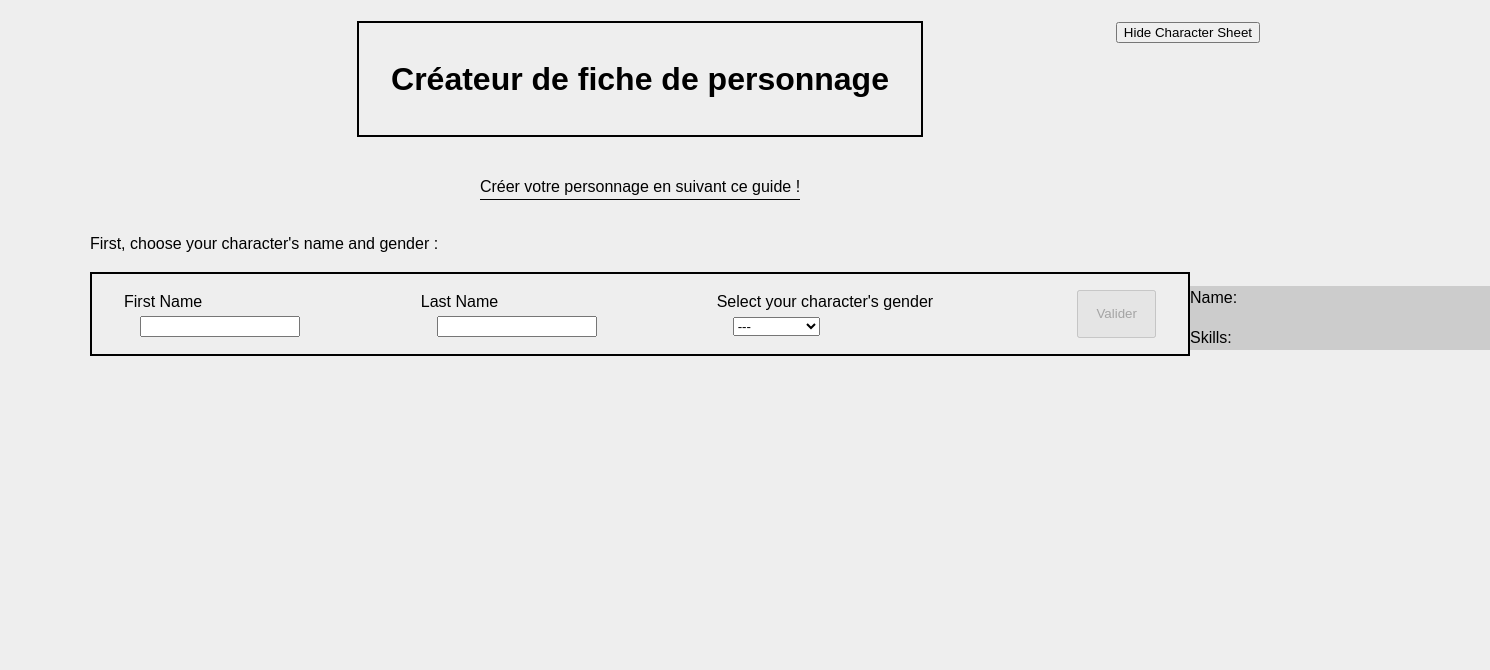
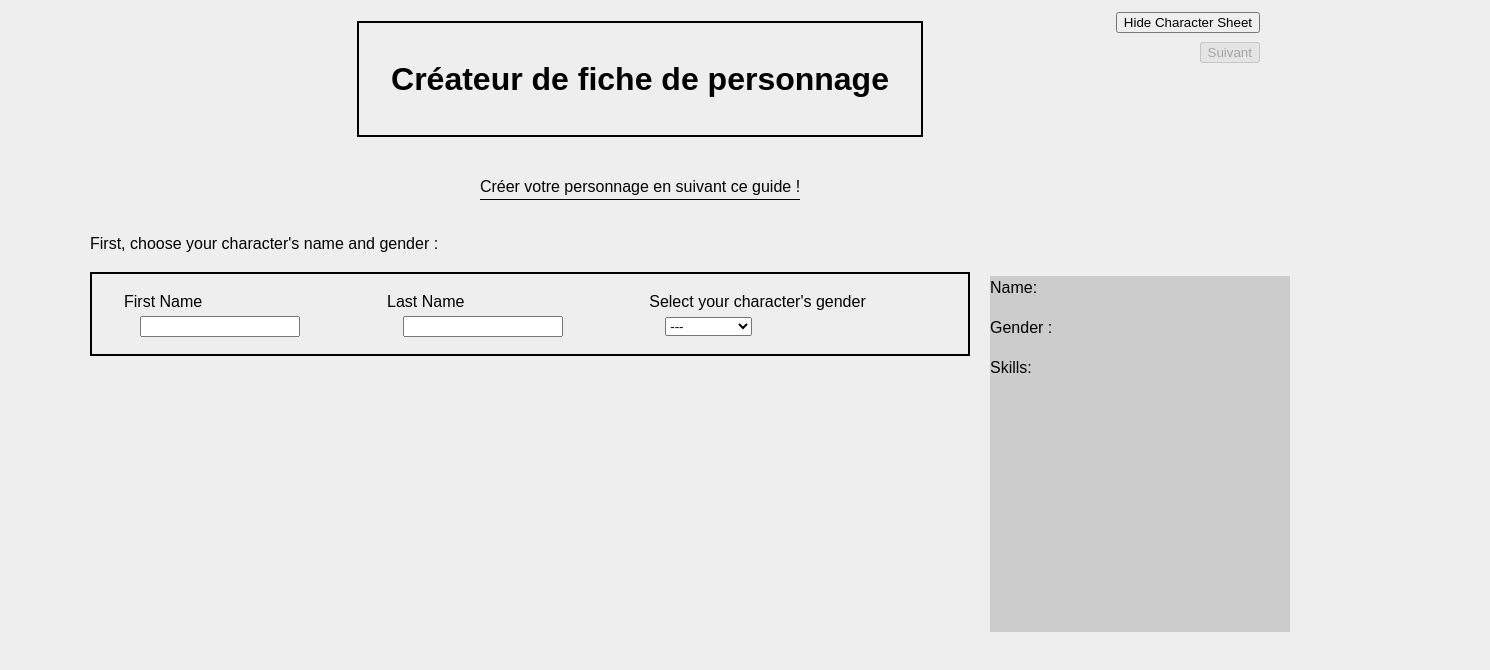
Before and after one commit to ManuelFolliot/CharacterSheetReact, a React (Create React App) app: page / in a window 1280 px wide. Both pictures are taken after a click on the button "Show Character Sheet". Shown: the top 670 px of the page, 1490 px wide, since content can reach past the window. Built offline with nearby package versions, Linux system fonts and the light colour scheme.

Commit message:
Added Next and Previous button

```diff
--- a/src/Components/App.js
+++ b/src/Components/App.js
@@ -1,5 +1,5 @@
-import React, { useState, useEffect } from 'react';
 import '../styles/App.css';
+import React, { useState, useEffect} from 'react';
 import Header from './Header';
 import CharacterName from './CharacterName';
 import OriginSelection from './OriginSelection';
@@ -8,23 +8,34 @@ import CharacterSheet from './CharacterSheet';
 
 function App() {
 
-  const [showCharacterSheet, setShowCharacterSheet] = useState(false);
+  /*************************************
+   * *************************************
+   * GESTION DU NOM ET GENRE DU PERSONNAGE
+   * *************************************
+  **************************************/
 
-  const handleCharacterSheet = () => {
-    setShowCharacterSheet(!showCharacterSheet);
-  }
+  const [characterInfo, setCharacterInfo] = useState({
+    firstname: "",
+    lastname: "",
+    gender: ""
+  })
 
-  const characterSheetBackground = {
-    backgroundColor: showCharacterSheet ? "#ccc" : "transparent",
+  const handleCharacterInfoChange = (key, value) => {
+    setCharacterInfo({
+      ...characterInfo,
+      [key]: value
+    });
   };
 
-  //Vérifie que l'utilisateur a bien rempli les champs prénom, nom et genre avant de pouvoir cliquer sur Valider
-  //et afficher la suite. Le boutton "valider" disparaitra.
-  const [characterNameValidated, setCharacterNameValidated] = useState(false);
-  const handleCharacterNameValidation = () => {
-    setCharacterNameValidated(true);
-    console.log()
-  };
+  useEffect(() => {
+    console.log(characterInfo);
+  }, [characterInfo]);
+
+  /********************************
+   * *************************************
+   * GESTION DES COMPETENCES
+   * *************************************
+  ********************************/
 
   const [baseSkills, setBaseSkills] = useState({
     Medecine: 0,
@@ -58,23 +69,126 @@ function App() {
     console.log("Updating skills");
   }, [baseSkills]);
 
+
+    /********************************************
+   * *************************************
+   * GESTION DE L'AFFICHAGE DES COMPOSANTS
+   * *************************************
+   ********************************************/
+
+    /**
+     * Affichage de la fiche perso
+     **/
+
+    const [showCharacterSheet, setShowCharacterSheet] = useState(false);
+
+    const handleCharacterSheet = () => {
+      setShowCharacterSheet(!showCharacterSheet);
+    }
+
+    /**
+     * Navigation entre les composants; Boutons suivants et précédents
+     **/
+
+    const [currentStep, setCurrentStep] = useState(0);
+
+    const handleNext = () => {
+      if (currentStep === 0 && isCharacterInfoChecked){
+        setCurrentStep(currentStep => currentStep + 1);
+      }
+      console.log(currentStep)
+    };
+
+    const handlePrevious = () => {
+      setCurrentStep(currentStep => currentStep - 1);
+    }
+
+    /**
+     * Validation des informations de base du personnage
+     **/
+
+    const [isCharacterInfoChecked, setIsCharacterInfoChecked] = useState(false);
+
+    useEffect(() => {
+      setIsCharacterInfoChecked(
+        characterInfo.firstname !== '',
+        characterInfo.lastname !== '',
+        characterInfo.gender !== ''
+      );
+    }, [characterInfo]);
+
+    /**
+     * Validation de la sélection d'origine du personnage
+     **/
+
+
+
+    /*************************************
+     * *************************************
+     * STYLE DE LA FICHE PERSONNAGE
+     * *************************************
+     *************************************/
+
+    const characterSheetBackground = {
+      backgroundColor: showCharacterSheet ? "#ccc" : "transparent",
+      height: '100%'
+    };
+
+    const containerStyle = {
+      width: showCharacterSheet ? '80%' : '100%'
+    };
+
+  /*************************
+     * *************************************
+     * COMPOSANTS
+     * *************************************
+     ************************/
+
+  const components = [
+    /**
+     * Sélection du prénom, nom, genre
+     **/
+    <CharacterName characterInfo={characterInfo}
+    onCharacterInfoChange={handleCharacterInfoChange}
+    isCharacterInfoChecked={isCharacterInfoChecked} setIsCharacterInfoChecked={setIsCharacterInfoChecked}/>,
+    /**
+     * Sélection de l'origine (initialisée à null)
+     **/
+    (originSelected === '' || currentStep >= 1) && (
+      <OriginSelection onSelectedOrigin={handleSelectedOrigin}/>
+    ),
+    /**
+     * Attribution des points de compétences
+     **/
+    baseSkills === {} ? null : (
+      <SkillDistribution baseSkills={baseSkills}/>
+    )
+  ];
+
   return (
     <div>
+      <div id="charactersheet-button-container">
+       <button onClick={handleCharacterSheet}>
+        {showCharacterSheet ? 'Hide Character Sheet' : 'Show Character Sheet'}
+      </button>
+      </div>
       <div id="button-container">
-        <button onClick={handleCharacterSheet}>
-          {showCharacterSheet ? 'Hide Character Sheet' : 'Show Character Sheet'}
-        </button>
+        {currentStep > 0 && <button onClick={handlePrevious}>Précédent</button>}
+        {currentStep < components.length - 1 &&
+        <button onClick={handleNext}
+        disabled={!characterInfo.firstname || !characterInfo.lastname || !characterInfo.gender}>
+          Suivant</button>}
       </div>
       <div id='container'>
         <Header />
         <div id='sidebarSheet'>
           <div style={characterSheetBackground}>
-            {showCharacterSheet && <CharacterSheet/>}
+            {showCharacterSheet && <CharacterSheet characterInfo={characterInfo} />}
           </div>
         </div>
-        <CharacterName onValidate={handleCharacterNameValidation}/>
-        {characterNameValidated && <OriginSelection onSelectedOrigin={handleSelectedOrigin}/>}
-        {originSelected !=='' && <SkillDistribution baseSkills={baseSkills}/>}
+        <div id="characterNameContainer" style={containerStyle}>
+          {components[currentStep]}
+        </div>
       </div>
     </div>
   );
--- a/src/Components/CharacterName.js
+++ b/src/Components/CharacterName.js
@@ -1,60 +1,49 @@
-import React, { useState } from 'react';
+import React, {useState, useEffect} from 'react';
 import '../styles/CharacterName.css'
 
-function CharacterName (props) {
+function CharacterName ({characterInfo, onCharacterInfoChange}) {
 
-    const [isCharacterNameSubmitted, characterNameIsSubmitted] = useState(false);
-
-    function handleCharacterNameValidation(event) {
-        event.preventDefault();
-        props.onValidate();
-        characterNameIsSubmitted(true);
-    }
-
-    const [characterNameForm, setcharacterNameForm] = useState({
-        firstName: "",
-        lastName: "",
-        gender: ""
-    });
+    const [isCharacterInfoChecked, setIsCharacterInfoChecked] = useState(false);
 
     const handleInputChange = (event) => {
         const {name, value} = event.target;
-        setcharacterNameForm((prevState) => ({
-            ...prevState,
-            [name]: value
-        }));
+        onCharacterInfoChange(name, value);
+        const allCharacterFieldsFilled = characterInfo.firstname !== '' && characterInfo.lastname !== '' && characterInfo.gender !== '';
+        setIsCharacterInfoChecked(allCharacterFieldsFilled)
     };
 
-    const isCharacterNameValid = characterNameForm.firstName !== "" && characterNameForm.lastName !== "" && characterNameForm.gender !== "";
+    useEffect(() => {
+        console.log(isCharacterInfoChecked);
+    }, [isCharacterInfoChecked]);
 
+    useEffect(() => {
+        const allCharacterFieldsFilled = characterInfo.firstname !== '' && characterInfo.lastname !== '' && characterInfo.gender !== '';
+        setIsCharacterInfoChecked(allCharacterFieldsFilled);
+    }, [characterInfo]);
 
     return (
         <div className='cc-name'>
             <p>First, choose your character's name and gender :</p>
-            <form onSubmit={handleCharacterNameValidation} id='cc-form'>
-                <label for='firstName'>
+            <form id='cc-form'>
+                <label for='firstname'>
                     First Name
-                    <input type='text' name='firstName' value={characterNameForm.firstName} onChange={handleInputChange}></input>
+                    <input type='text' name='firstname' value={characterInfo.firstname} onChange={handleInputChange}></input>
                 </label>
 
-                <label for='lastName'>
+                <label for='lastname'>
                     Last Name
-                    <input type='text' name='lastName' value={characterNameForm.lastName} onChange={handleInputChange}></input>
+                    <input type='text' name='lastname' value={characterInfo.lastname} onChange={handleInputChange}></input>
                 </label>
 
                 <label for='gender-select'>
                     Select your character's gender
-                    <select name='gender' value={characterNameForm.gender} onChange={handleInputChange}>
+                    <select name='gender' value={characterInfo.gender} onChange={handleInputChange}>
                         <option value=''>---</option>
                         <option value='female'>Female</option>
                         <option value='male'>Male</option>
                         <option value='non-binary'>Non binary</option>
                     </select>
                 </label>
-                {isCharacterNameSubmitted ? null :
-                    <button type='submit' disabled={!isCharacterNameValid} id='cc-character-name-button'>
-                        Valider
-                    </button>}
             </form>
         </div>
     )
--- a/src/Components/CharacterSheet.js
+++ b/src/Components/CharacterSheet.js
@@ -1,7 +1,11 @@
-function CharacterSheet() {
+function CharacterSheet(props) {
+
+    const {firstname, lastname, gender} = props.characterInfo || {}
+
     return(
         <div class="characterSheet">
-            <p>Name:</p>
+            <p>Name: {firstname} {lastname}</p>
+            <p>Gender : {gender}</p>
             <p>Skills:</p>
         </div>
     )
--- /dev/null
+++ b/src/Components/Main.js
@@ -0,0 +1,35 @@
+import React, { useState } from 'react';
+
+function Main() {
+  const [currentStep, setCurrentStep] = useState(0);
+  const steps = [
+    <Step1 />,
+    <Step2 />,
+    <Step3 />,
+  ];
+
+  const handleNextStep = () => {
+    setCurrentStep(currentStep + 1);
+  };
+
+  return (
+    <div>
+      {steps[currentStep]}
+      <button onClick={handleNextStep}>Suivant</button>
+    </div>
+  );
+}
+
+function Step1() {
+  return <div>Étape 1</div>;
+}
+
+function Step2() {
+  return <div>Étape 2</div>;
+}
+
+function Step3() {
+  return <div>Étape 3</div>;
+}
+
+export default Main;
--- a/src/index.js
+++ b/src/index.js
@@ -2,6 +2,7 @@ import React from 'react';
 import ReactDOM from 'react-dom/client';
 import './styles/index.css';
 import App from './Components/App';
+import Main from './Components/Main'
 import reportWebVitals from './reportWebVitals';
 
 const root = ReactDOM.createRoot(document.getElementById('root'));
--- a/src/styles/App.css
+++ b/src/styles/App.css
@@ -2,17 +2,24 @@
   position: relative;
 }
 
+#charactersheet-button-container {
+  position: fixed;
+  top: 10px;
+  right: 20px;
+  z-index: 1;
+}
+
 #button-container {
   position: fixed;
-  top: 20px;
+  top: 40px;
   right: 20px;
   z-index: 1;
 }
 
 #sidebarSheet {
   position: absolute;
-  top: 270px;
-  right: -300px;
+  top: 260px;
+  right: -100px;
   width: 300px;
   height: 100%;
 
@@ -21,3 +28,7 @@
 #characterSheet {
   background-color: #ccc;
 }
+
+#characterNameContainer {
+  position: relative;
+}
```
